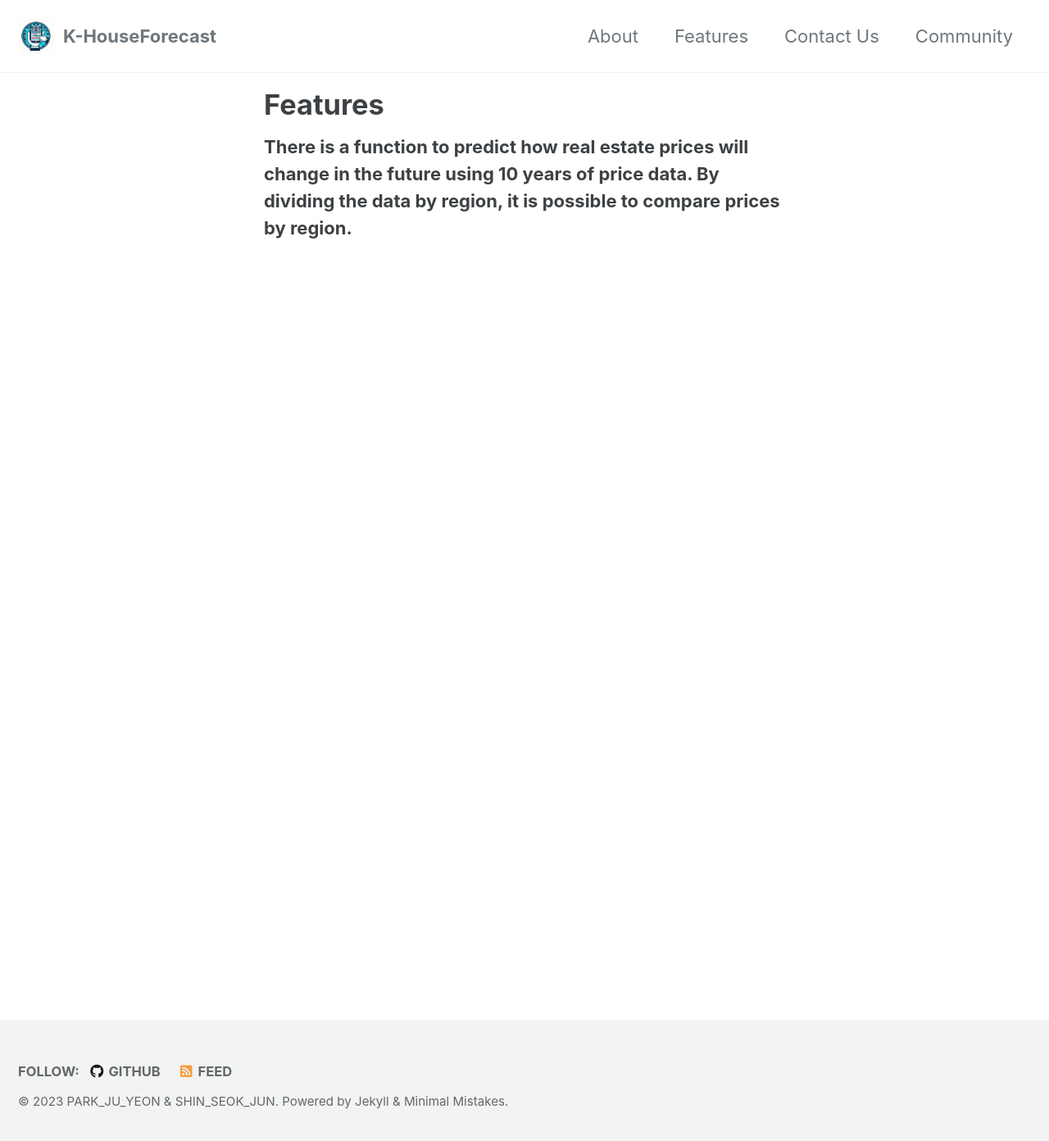
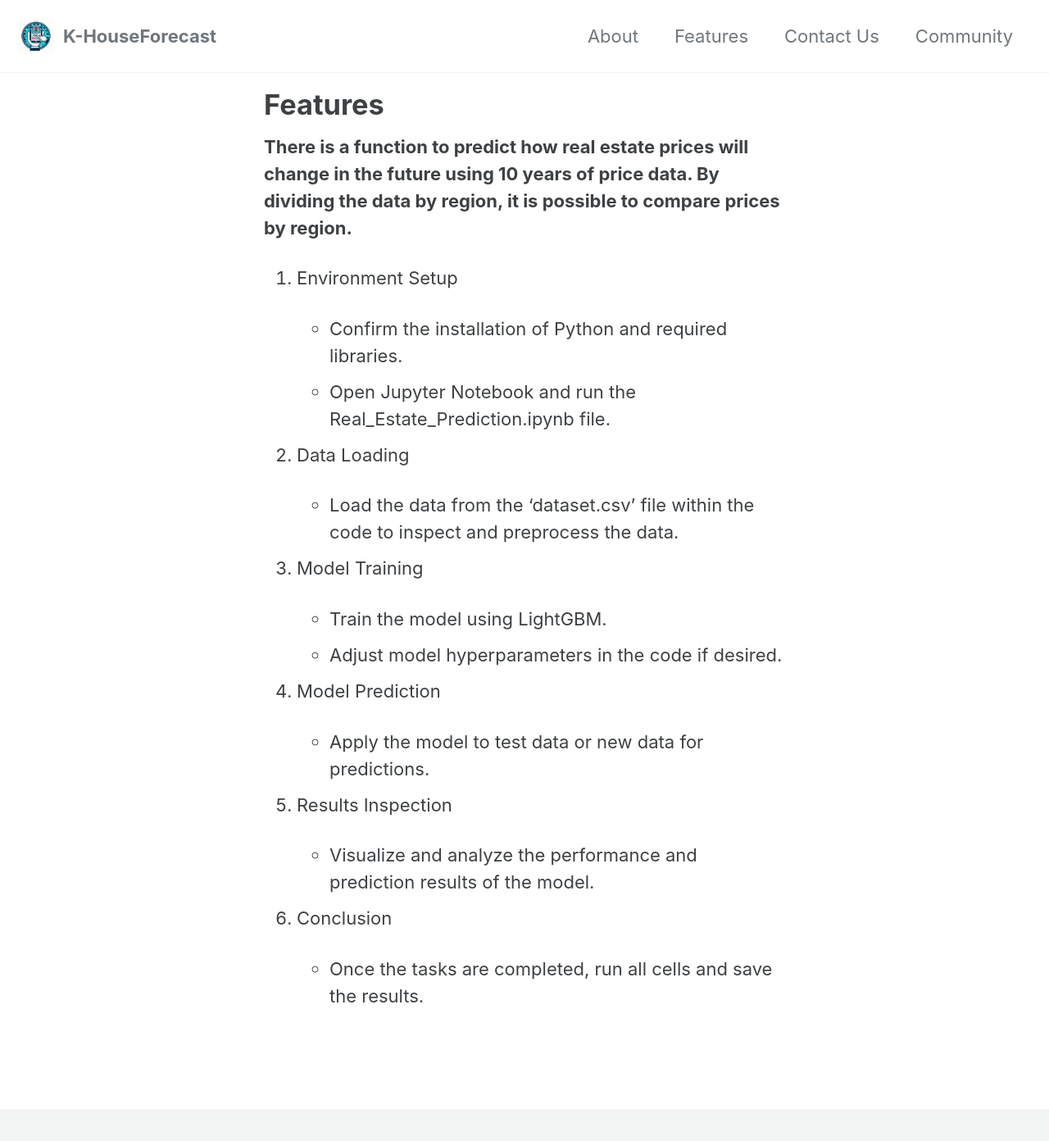
Before and after one commit to SierraJY/K-HouseForecast.github.io, a Jekyll site: the page built from _pages/features.md, in a window 1280 px wide and 1400 px high. Shown: the top 1392 px of the window at 82% size. Built offline with Jekyll 4.4.1, drawn with Linux system fonts in a browser that asks for light colours; cached includes are drawn as plain includes.

Commit message:
website feature page

```diff
--- a/_pages/features.md
+++ b/_pages/features.md
@@ -5,3 +5,29 @@ title: "Features"
 ---
 
 **There is a function to predict how real estate prices will change in the future using 10 years of price data. By dividing the data by region, it is possible to compare prices by region.**
+
+1. Environment Setup
+
+    * Confirm the installation of Python and required libraries.
+    * Open Jupyter Notebook and run the Real_Estate_Prediction.ipynb file.
+
+2. Data Loading
+
+    * Load the data from the 'dataset.csv' file within the code to inspect and preprocess the data.
+
+3. Model Training
+
+    * Train the model using LightGBM.
+    * Adjust model hyperparameters in the code if desired.
+
+4. Model Prediction
+
+    * Apply the model to test data or new data for predictions.
+
+5. Results Inspection
+
+    * Visualize and analyze the performance and prediction results of the model.
+
+6. Conclusion
+
+    * Once the tasks are completed, run all cells and save the results.
```
